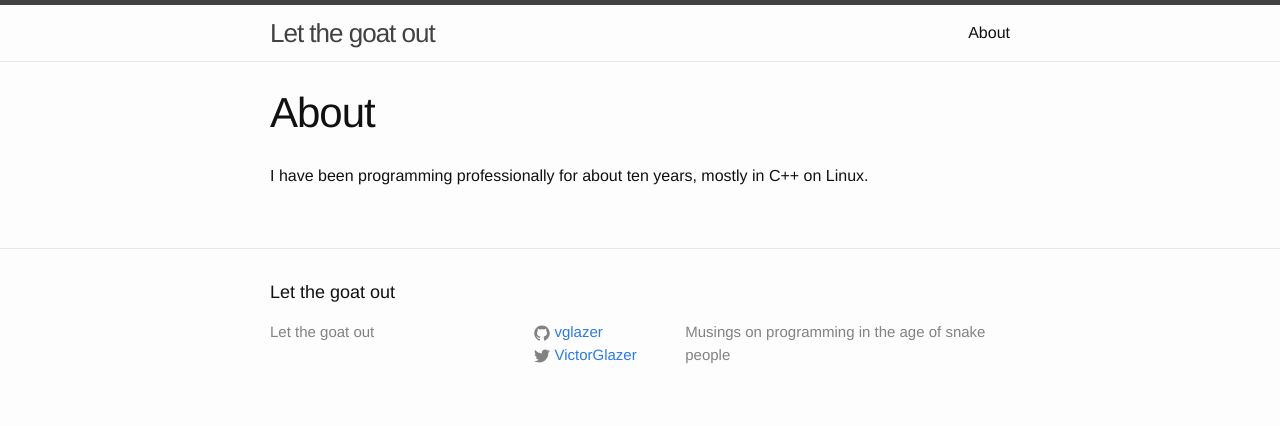
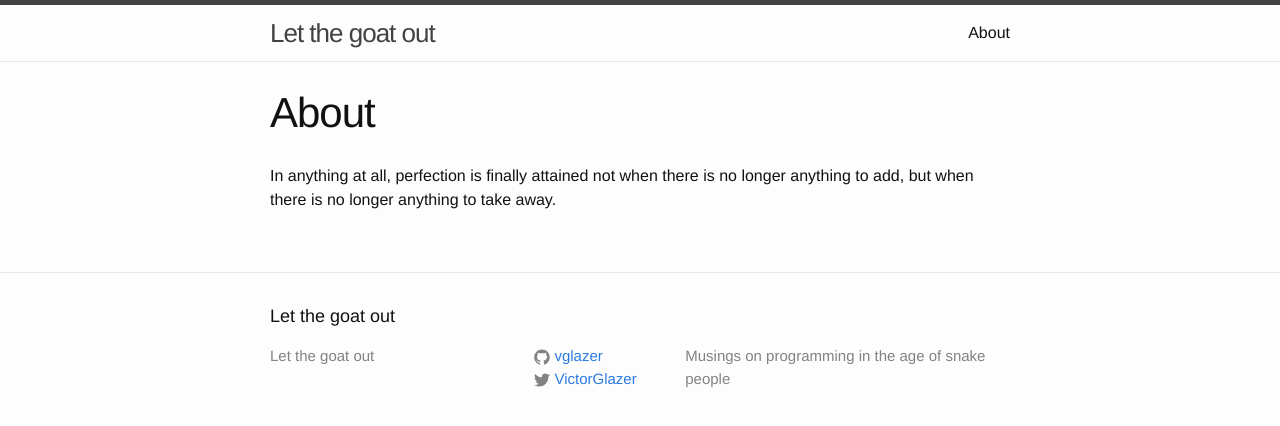
Before and after one commit to vglazer/vglazer.github.io, a Jekyll site: the page built from about.md, in a window 1280 px wide. Shown: the top 426 px of the page. Built offline with Jekyll 4.4.1, drawn with Linux system fonts in a browser that asks for light colours.

Commit message:
Updated about

```diff
--- a/about.md
+++ b/about.md
@@ -4,4 +4,4 @@ title: About
 permalink: /about/
 ---
 
-I have been programming professionally for about ten years, mostly in C++ on Linux.
+In anything at all, perfection is finally attained not when there is no longer anything to add, but when there is no longer anything to take away.
```
